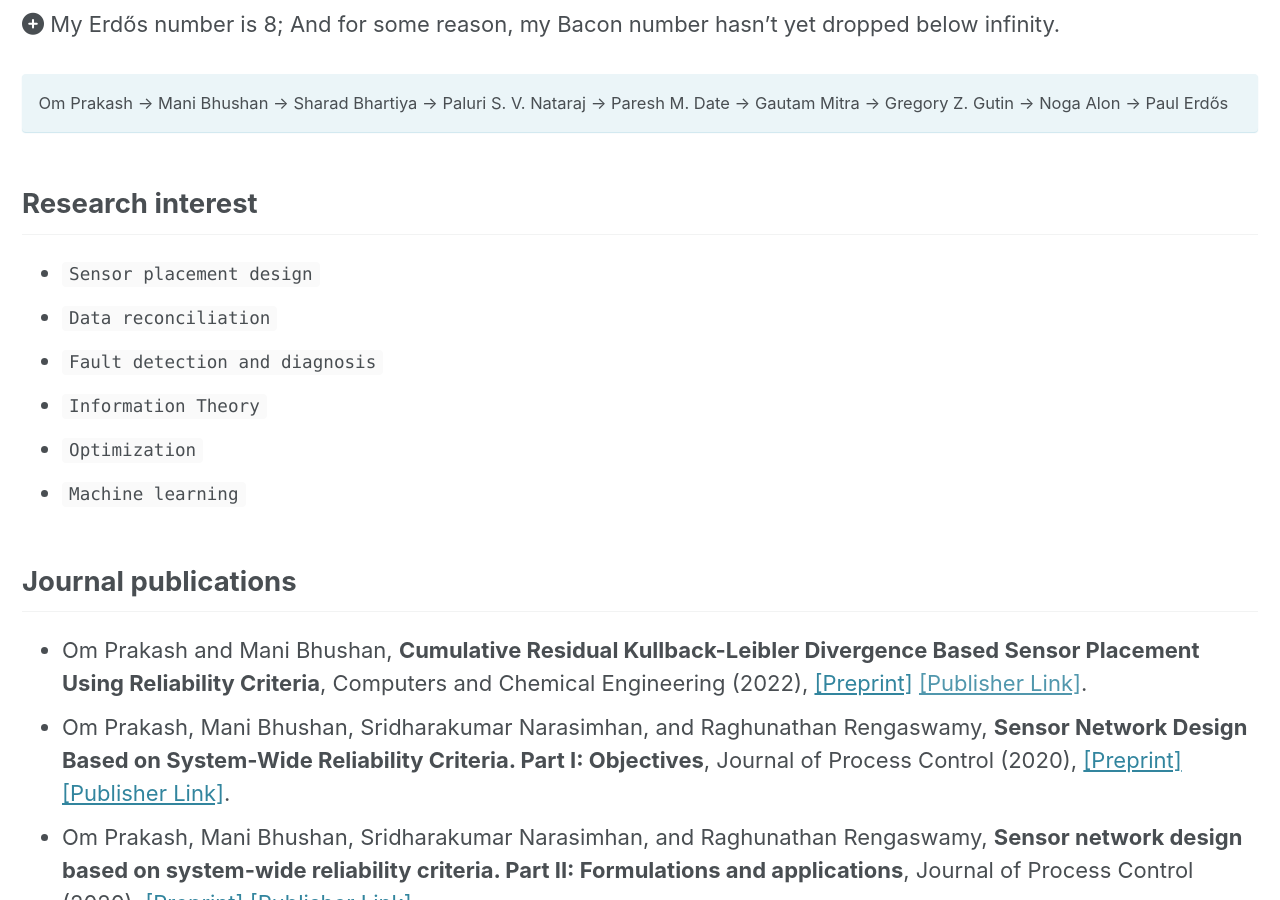
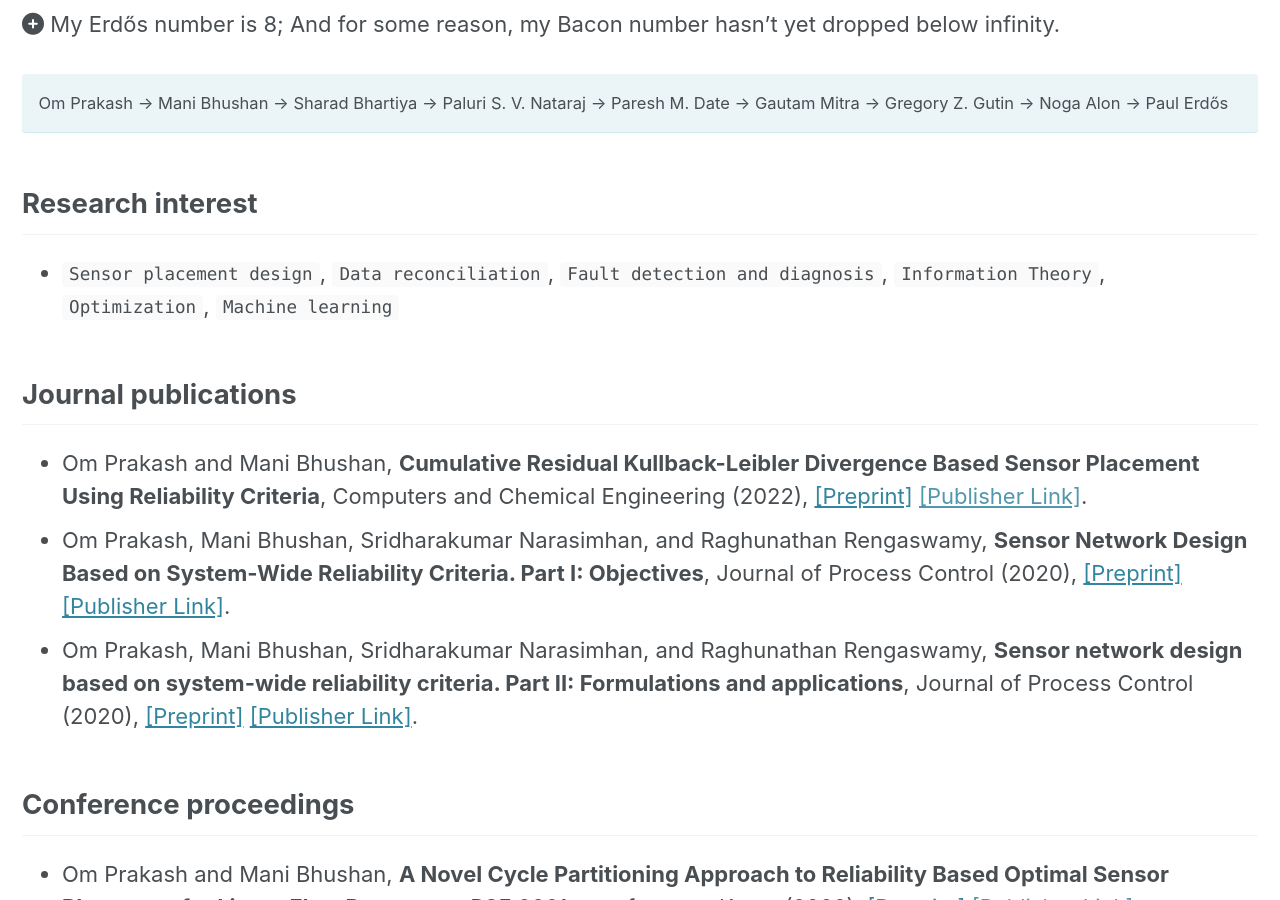
Before and after one commit to prakashoms/prakashoms.github.io, a Jekyll site: the page built from _pages/research.md, in a window 1280 px wide and 900 px high, scrolled down 563 px. Built offline with Jekyll 4.4.1, drawn with Linux system fonts in a browser that asks for light colours; cached includes are drawn as plain includes; nearby versions of some CDN libraries.

```diff
--- a/_pages/research.md
+++ b/_pages/research.md
@@ -30,12 +30,7 @@ Om Prakash -> Mani Bhushan -> Sharad Bhartiya -> Paluri S. V. Nataraj -> Paresh
 {: .notice--info}
 
 ## Research interest
-- `Sensor placement design`
-- `Data reconciliation`
-- `Fault detection and diagnosis`
-- `Information Theory`
-- `Optimization`
-- `Machine learning`
+- `Sensor placement design`, `Data reconciliation`, `Fault detection and diagnosis`, `Information Theory`, `Optimization`, `Machine learning`
 
 ## Journal publications
 - Om Prakash and Mani Bhushan, **Cumulative Residual Kullback-Leibler Divergence Based Sensor Placement Using Reliability Criteria**, Computers and Chemical Engineering (2022), [[Preprint]](https://drive.google.com/file/d/1iHvLlWWVrciz0N6byXe2-KmMUldbvSA4/view?usp=sharing) [[Publisher Link]]().
```
